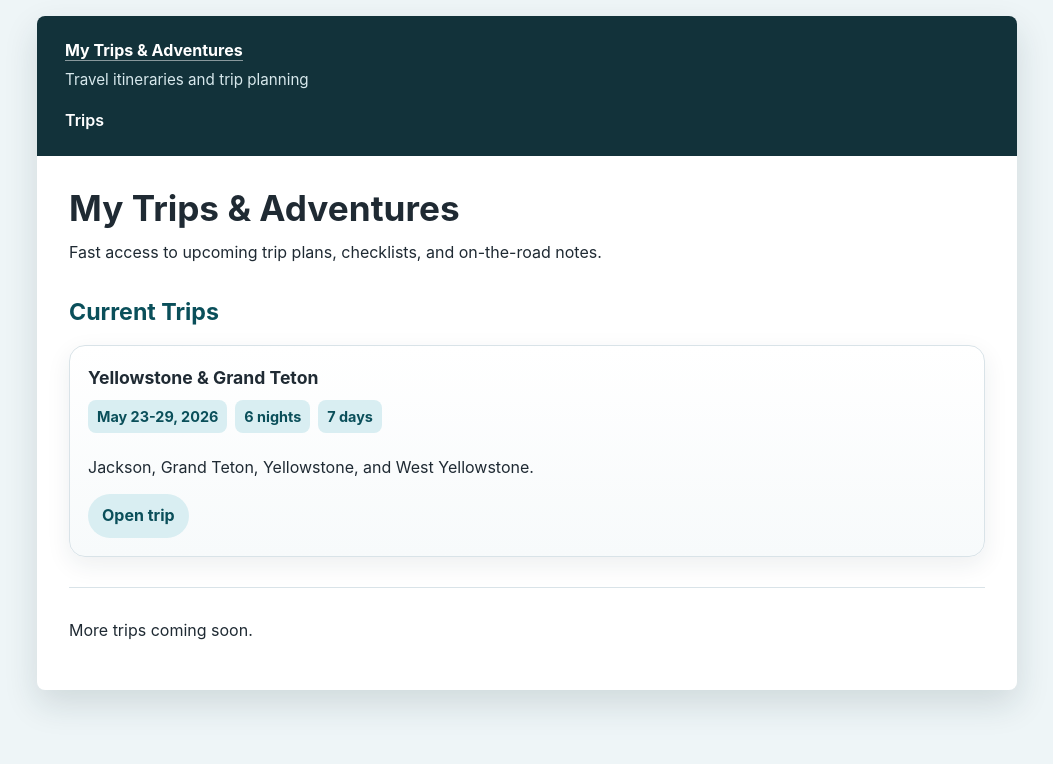
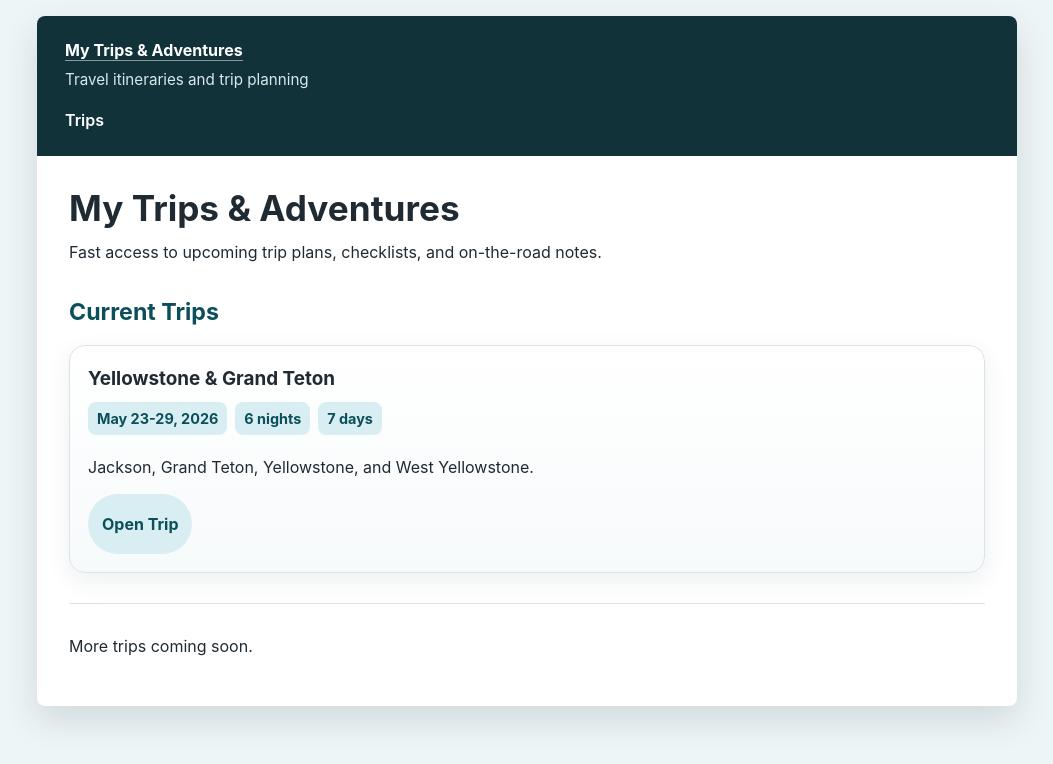
Before and after one commit to madathil22/homework, a Jekyll site: the page built from index.md, in a window 1280 px wide. Shown: the top 764 px of the page, without its empty margins (113-1166 px from the left). Built offline with Jekyll 4.4.1, drawn with Linux system fonts in a browser that asks for light colours.

Commit message:
Make trip cards fully clickable and refine their styling

```diff
--- a/_layouts/default.html
+++ b/_layouts/default.html
@@ -282,36 +282,61 @@
         .quick-card {
             border: 1px solid var(--line);
             border-radius: 16px;
-            padding: 18px;
             background: linear-gradient(180deg, #ffffff, #f7fafb);
             box-shadow: 0 8px 24px rgba(22, 48, 58, 0.08);
+            overflow: hidden;
+            transition: transform 180ms ease, box-shadow 180ms ease, border-color 180ms ease;
+        }
+
+        .quick-card:hover {
+            transform: translateY(-2px);
+            box-shadow: 0 14px 30px rgba(22, 48, 58, 0.12);
+            border-color: #c0d7de;
+        }
+
+        .card-link {
+            display: block;
+            height: 100%;
+            padding: 18px;
+            color: inherit;
+            text-decoration: none;
+            border-bottom: none;
+        }
+
+        .card-link:hover {
+            color: inherit;
         }
 
         .quick-card h3 {
             margin-top: 0;
             margin-bottom: 8px;
+            font-size: 1.18rem;
         }
 
         .quick-card p:last-child {
             margin-bottom: 0;
         }
 
-        .quick-card a {
+        .card-link::after {
+            content: "Open";
             display: inline-flex;
             align-items: center;
-            justify-content: center;
+            gap: 8px;
             min-height: 42px;
+            margin-top: 14px;
             padding: 9px 14px;
             border-radius: 999px;
-            border: none;
             background: var(--accent-soft);
             color: var(--accent-dark);
             font-weight: 700;
         }
 
-        .quick-card a:hover {
-            color: var(--accent-dark);
-            background: #cbe8ee;
+        .quick-card.trip-card .card-link::after {
+            content: "Open Trip";
+        }
+
+        .quick-card p.badge-row {
+            margin-bottom: 12px;
         }
 
         .badge {
@@ -554,8 +579,15 @@
 
             .quick-card,
             .anchor-card {
+                border-radius: 14px;
+            }
+
+            .anchor-card {
                 padding: 16px;
-                border-radius: 14px;
+            }
+
+            .card-link {
+                padding: 16px;
             }
 
             .hero-panel {
--- a/index.md
+++ b/index.md
@@ -10,11 +10,12 @@
 ## Current Trips
 
 <div class="quick-grid">
-  <div class="quick-card">
-    <h3>Yellowstone & Grand Teton</h3>
-    <p><span class="badge">May 23-29, 2026</span><span class="badge">6 nights</span><span class="badge">7 days</span></p>
-    <p>Jackson, Grand Teton, Yellowstone, and West Yellowstone.</p>
-    <p><a href="Trips/Yellowstone/">Open trip</a></p>
+  <div class="quick-card trip-card">
+    <a class="card-link" href="Trips/Yellowstone/">
+      <h3>Yellowstone & Grand Teton</h3>
+      <p class="badge-row"><span class="badge">May 23-29, 2026</span><span class="badge">6 nights</span><span class="badge">7 days</span></p>
+      <p>Jackson, Grand Teton, Yellowstone, and West Yellowstone.</p>
+    </a>
   </div>
 </div>
 
```
Also changed, not shown: Trips/Yellowstone/index.md (+8 -6 lines).
